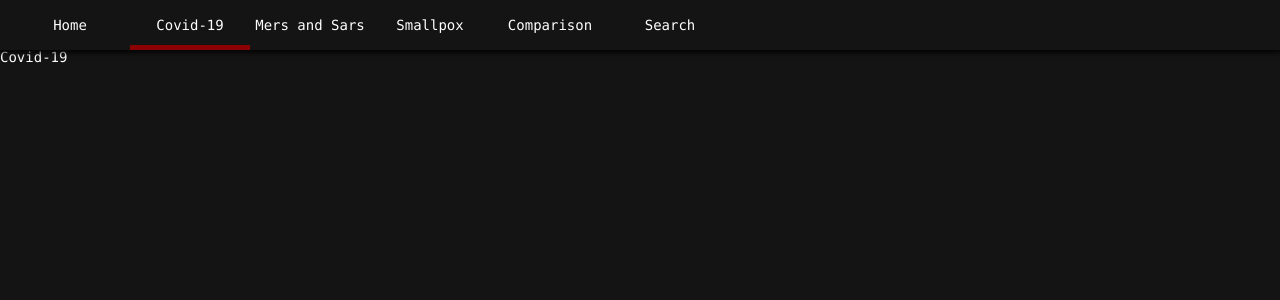
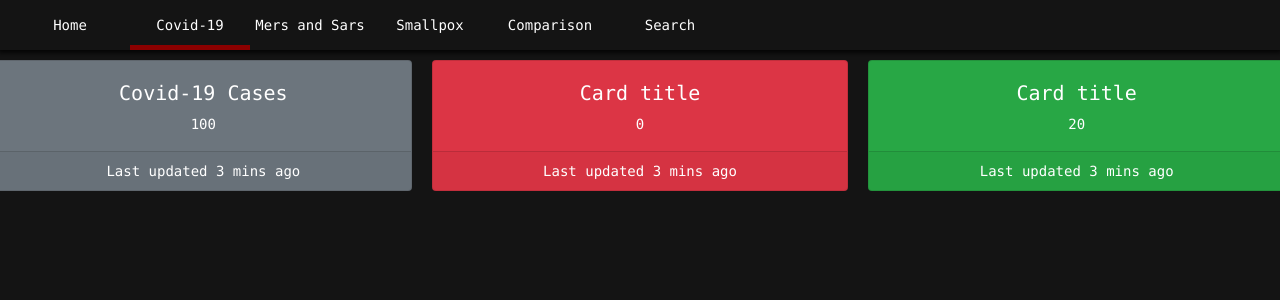
Before and after one commit to 4th-year-project-2020-2021/Final-Year-Project-Data-Visualization, a React (Create React App) app: page /covid19 in a window 1280 px wide. Shown: the top 300 px of the page. Built offline with nearby package versions, Linux system fonts and the light colour scheme.

Commit message:
Added cards and bootstrap styling

```diff
--- a/src/Routes/Covid19.js
+++ b/src/Routes/Covid19.js
@@ -1 +1,51 @@
-export default ()=>"Covid-19";
+import React from 'react'
+import Card from 'react-bootstrap/Card'
+import CardDeck from 'react-bootstrap/CardDeck'
+import 'bootstrap/dist/css/bootstrap.min.css';
+
+// Adapted from
+// https://react-bootstrap.github.io/components/cards/
+// https://react-bootstrap.github.io/getting-started/introduction/
+function Covid19(){
+    return(
+        <div>
+            <CardDeck>
+                <Card bg="secondary" text="white" className="text-center" style={{margin: "10px"}}>
+                    <Card.Body>
+                    <Card.Title>Covid-19 Cases</Card.Title>
+                    <Card.Text>
+                        100
+                    </Card.Text>
+                    </Card.Body>
+                    <Card.Footer>
+                    <small>Last updated 3 mins ago</small>
+                    </Card.Footer>
+                </Card>
+                <Card bg="danger" text={"white"} className="text-center" style={{margin: "10px"}}>
+                    <Card.Body>
+                    <Card.Title>Card title</Card.Title>
+                    <Card.Text>
+                        0
+                    </Card.Text>
+                    </Card.Body>
+                    <Card.Footer>
+                    <small>Last updated 3 mins ago</small>
+                    </Card.Footer>
+                </Card>
+                <Card bg="success" text={"white"} className="text-center" style={{margin: "10px"}}>
+                    <Card.Body>
+                    <Card.Title>Card title</Card.Title>
+                    <Card.Text>
+                        20
+                    </Card.Text>
+                    </Card.Body>
+                    <Card.Footer>
+                    <small>Last updated 3 mins ago</small>
+                    </Card.Footer>
+                </Card>
+            </CardDeck>
+        </div>
+    );
+}
+
+export default Covid19;
```
Also changed, not shown: 1 other file (tests, documents, lock files or other folders).
